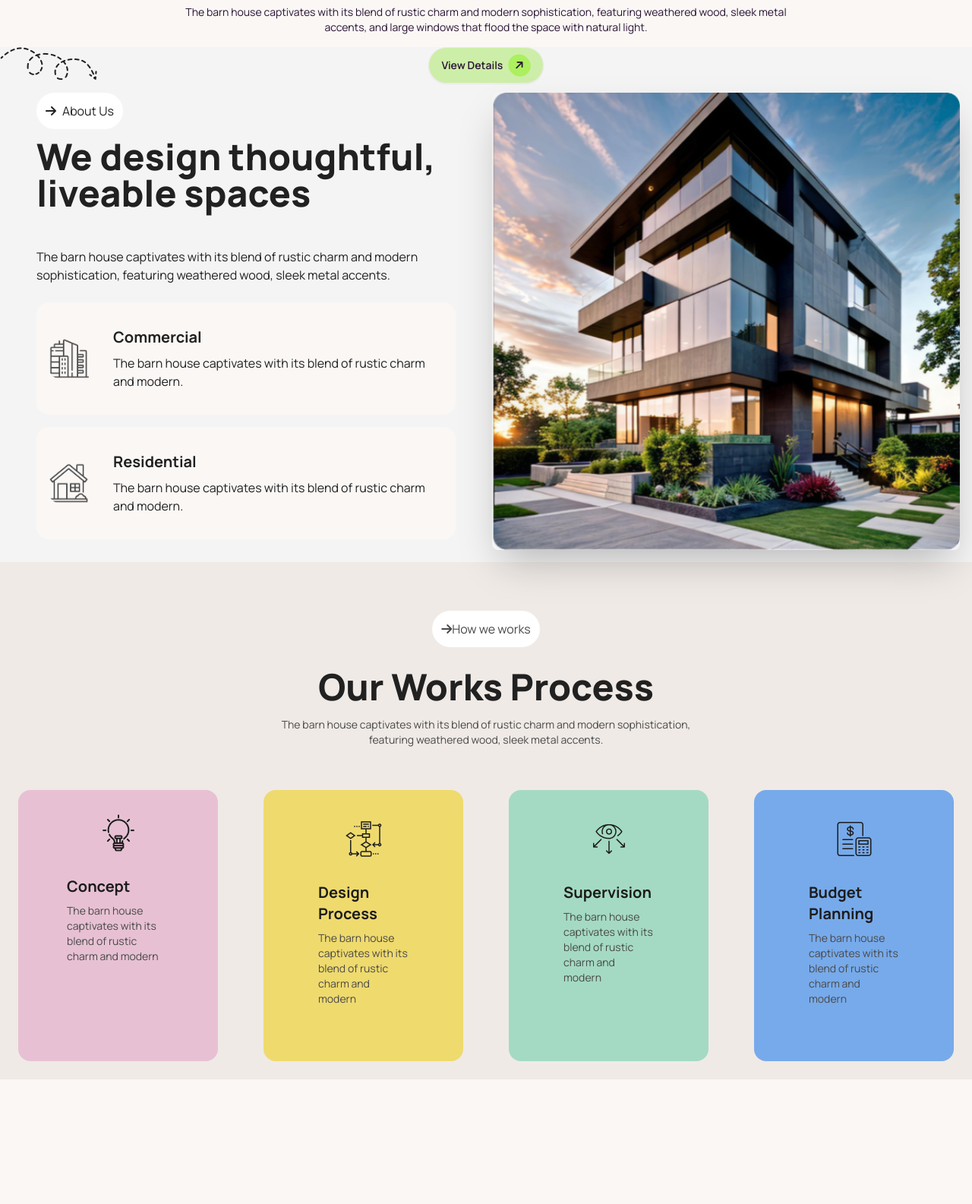
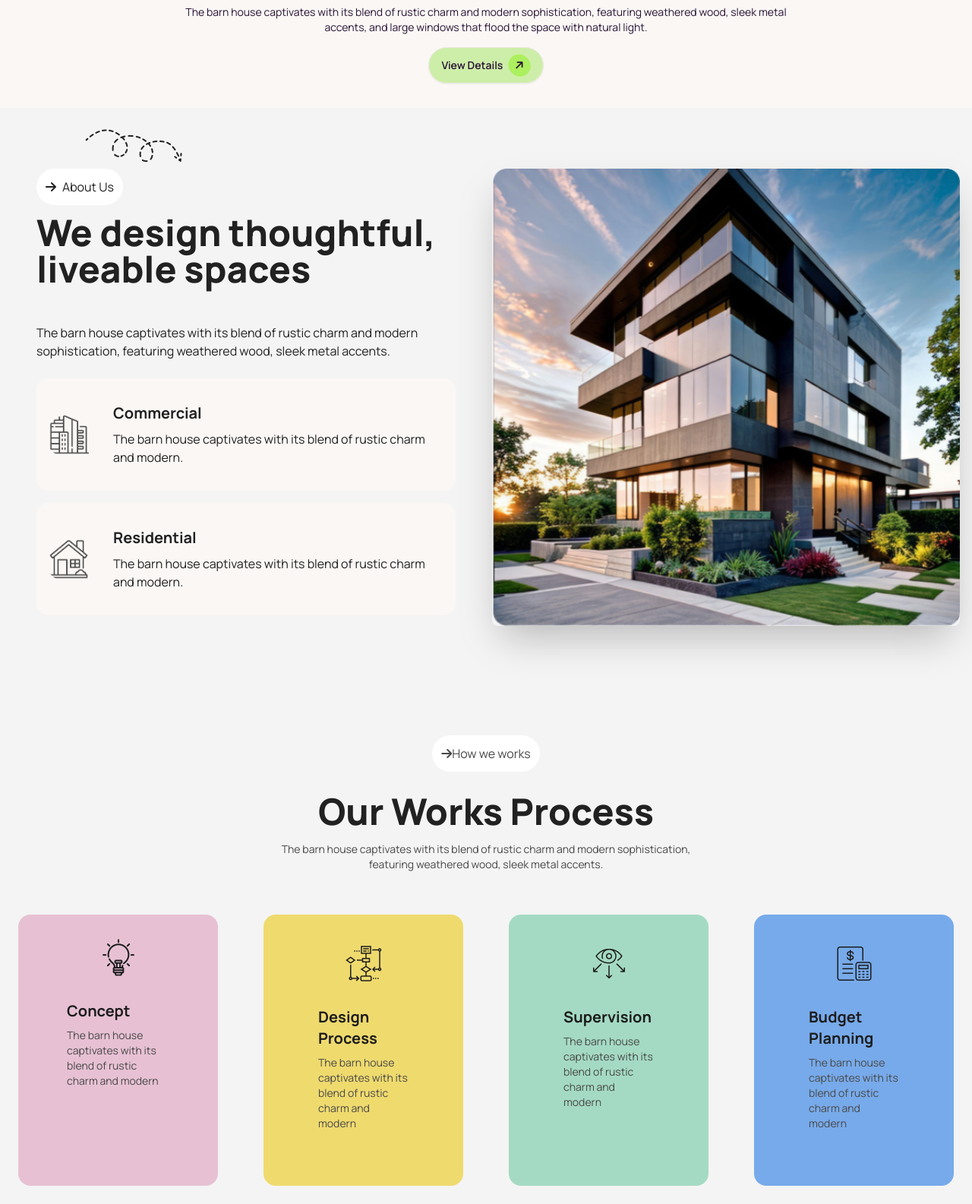
Before and after one commit to miti404/Assignment-03, a plain HTML site: page index.html in a window 1280 px wide. Shown: the part 572-2157 px from the top of the page at 76% size. Before the commit the page ends 1993 px from the top, so only its background shows below. Drawn offline with nearby package versions, Linux system fonts and the light colour scheme.

Commit message:
about us section design updated

```diff
--- a/index.html
+++ b/index.html
@@ -109,12 +109,13 @@
        </section>
 
        <!-- About Us -->
-        <section class="bg-[#F4F4F4]">
-          <div class="-mt-20">
+       <section class="bg-[#f4f4f4]">
+
+        <div class="hero relative ">
+          <div class="absolute top-2 left-28 py-5">
             <img class="" src="/assets/Vector.png">
           </div>
-          <div class="hero">
-            <div class="hero-content flex flex-col lg:flex-row-reverse items-center lg:items-stretch">
+          <div class="hero-content flex flex-col lg:flex-row-reverse items-center lg:items-stretch my-16">
             <div class="lg:w-1/2 flex items-stretch">
               <img src="/assets/Rectangle.png" class="rounded-lg shadow-2xl w-full object-cover">
             </div>
@@ -150,7 +151,7 @@
       </section>
 
         <!-- Work Process -->
-         <section class=" hero bg-base-200">
+         <section class=" hero bg-[#F4F4F4]">
           <div>
             <div class="text-center mt-16">
               <div class="text-[#494949]">
@@ -163,8 +164,8 @@
             <div class="grid grid-cols-4 gap-3">
               <!-- card-1 -->
               <div class="card bg-[#E7C1D3] p-8 m-6">
-                <figure>
-                  <img src="/assets/concept.png" alt="">
+                <figure class="lg:m-0">
+                  <img src="/assets/concept.png">
                 </figure>
                 <div class="card-body text-start">
                   <h2 class="card-title text-[#1C1C1C] font-bold">Concept</h2>
```
Lines whose indentation alone changed are shown as unchanged.
